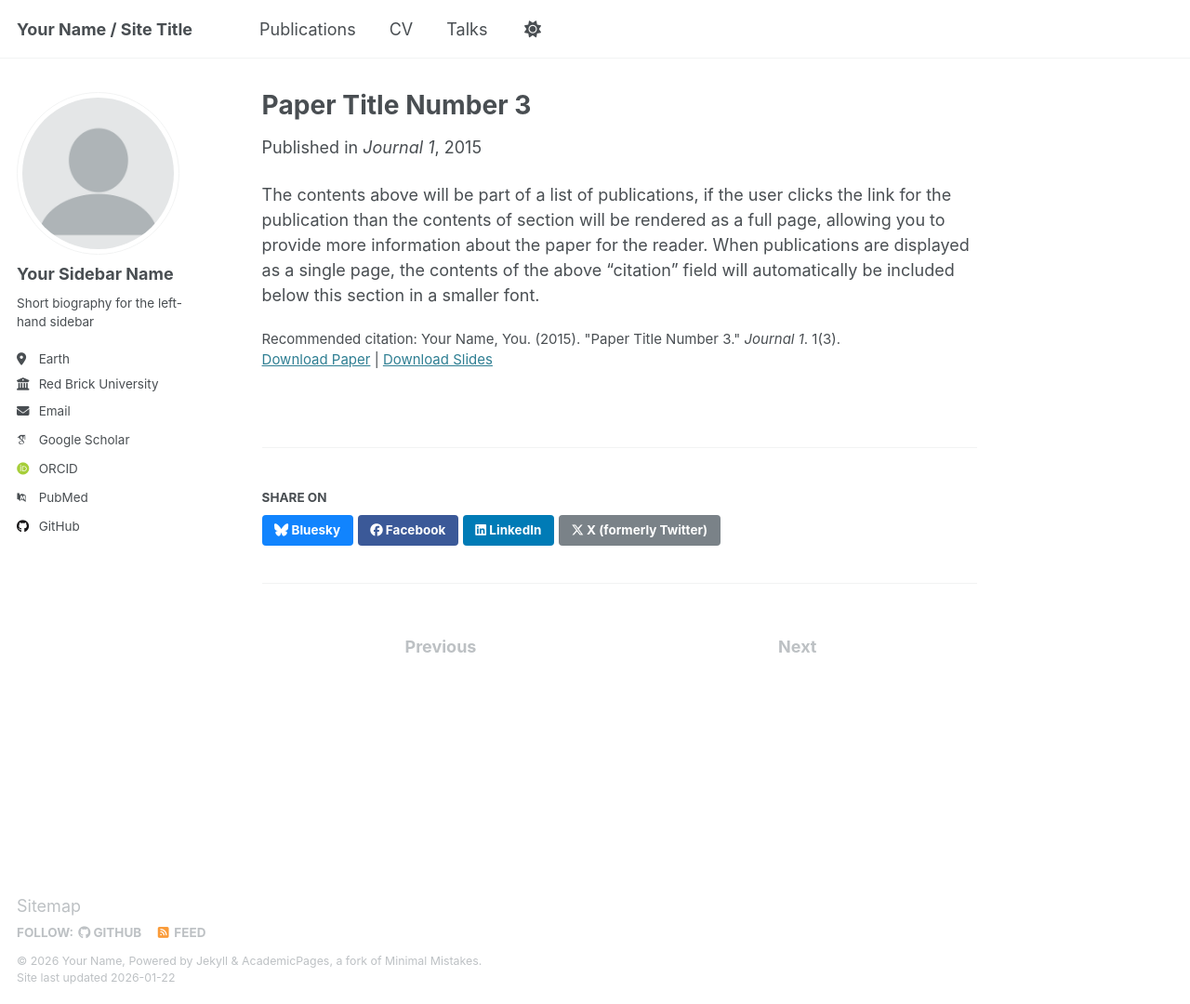
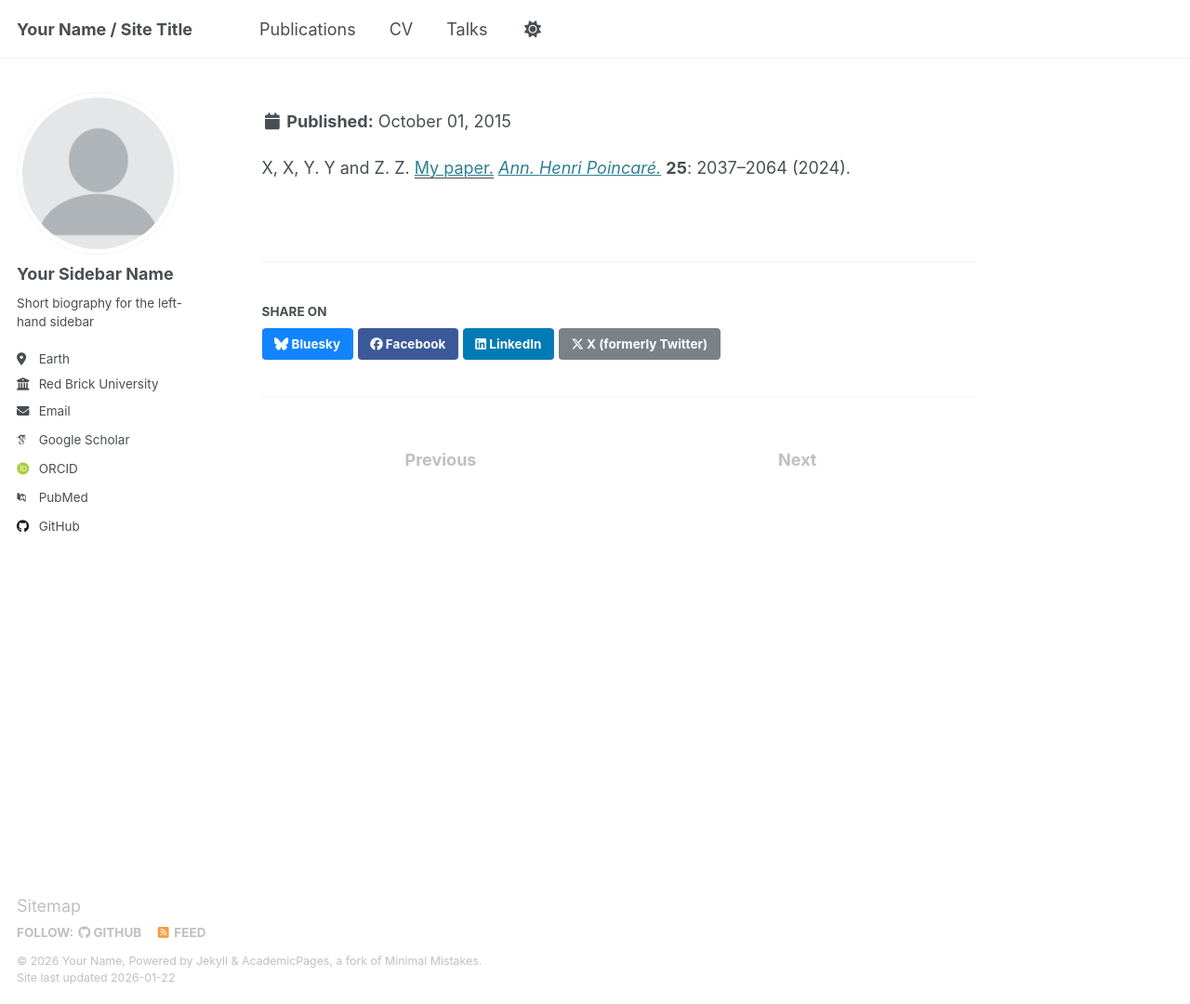
Before and after one commit to leonardferdinand/leonardferdinand.github.io, a Jekyll site: the page built from _publications/2015-10-01-paper-title-number-3.md, in a window 1280 px wide and 1080 px high. Shown: the whole window at 93% size. Built offline with Jekyll 4.4.1, drawn with Linux system fonts in a browser that asks for light colours; some web fonts are replaced.

Commit message:
Modify publication metadata for paper number 3
Updated publication details, changed category to manuscripts and removed specific paper title.

```diff
--- a/_publications/2015-10-01-paper-title-number-3.md
+++ b/_publications/2015-10-01-paper-title-number-3.md
@@ -1,14 +1,8 @@
 ---
-title: "Paper Title Number 3"
+title: " "
 collection: publications
-category: conferences
-permalink: /publication/2015-10-01-paper-title-number-3
-excerpt: 'This paper is about the number 3. The number 4 is left for future work.'
-date: 2015-10-01
-venue: 'Journal 1'
-slidesurl: 'http://academicpages.github.io/files/slides3.pdf'
-paperurl: 'http://academicpages.github.io/files/paper3.pdf'
-citation: 'Your Name, You. (2015). &quot;Paper Title Number 3.&quot; <i>Journal 1</i>. 1(3).'
+category: manuscripts
+
 ---
 
-The contents above will be part of a list of publications, if the user clicks the link for the publication than the contents of section will be rendered as a full page, allowing you to provide more information about the paper for the reader. When publications are displayed as a single page, the contents of the above "citation" field will automatically be included below this section in a smaller font.
+X, X, Y. Y and Z. Z. <a href='https://arxiv.org/abs/2312.15511' target='_blank'><u>My paper.</u></a> <a href='http://doi.org/10.1007/s00023-025-01620-9' target='_blank'><em>Ann. Henri Poincaré.</em></a> <b>25</b>: 2037–2064 (2024).
```
